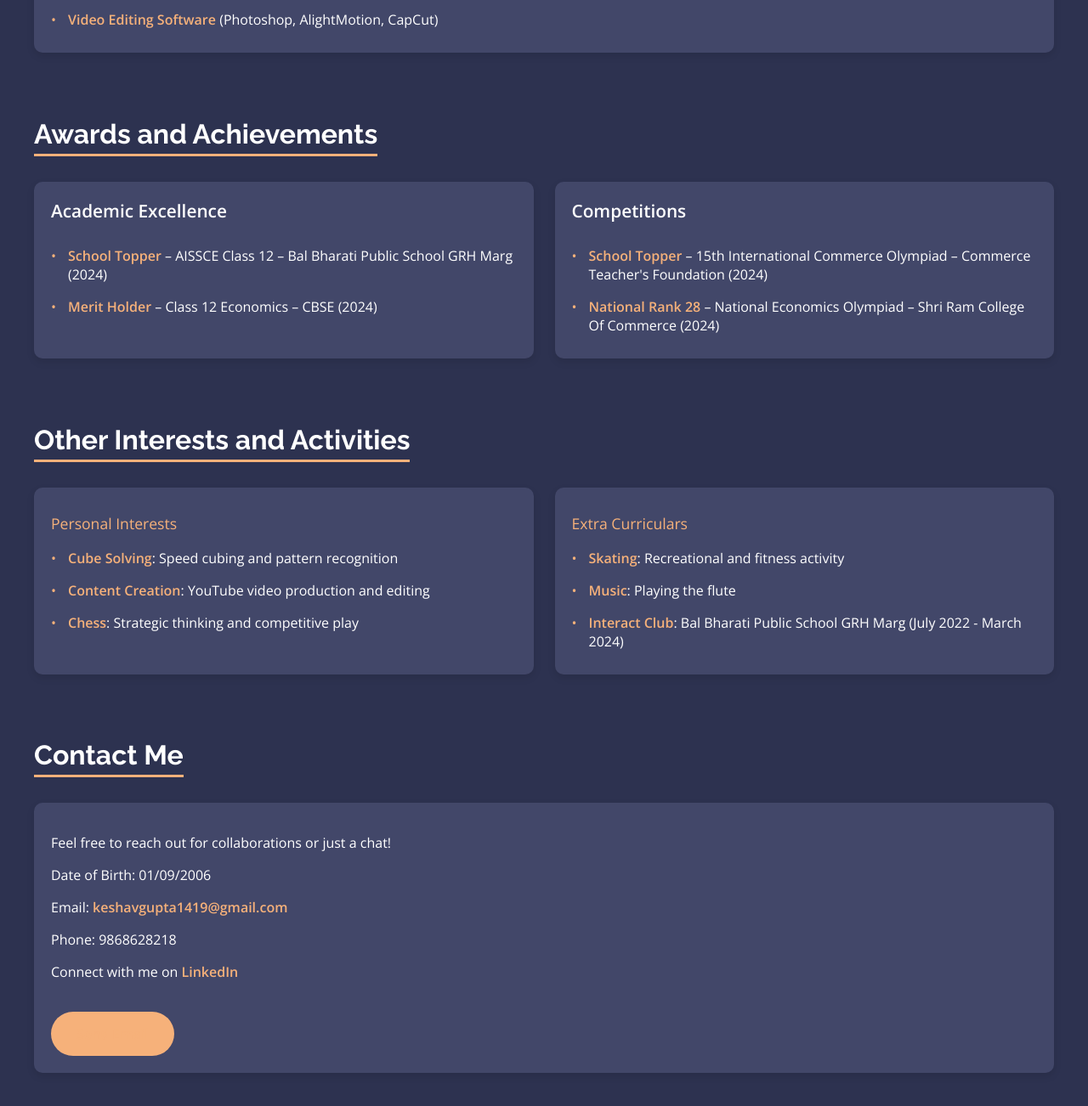
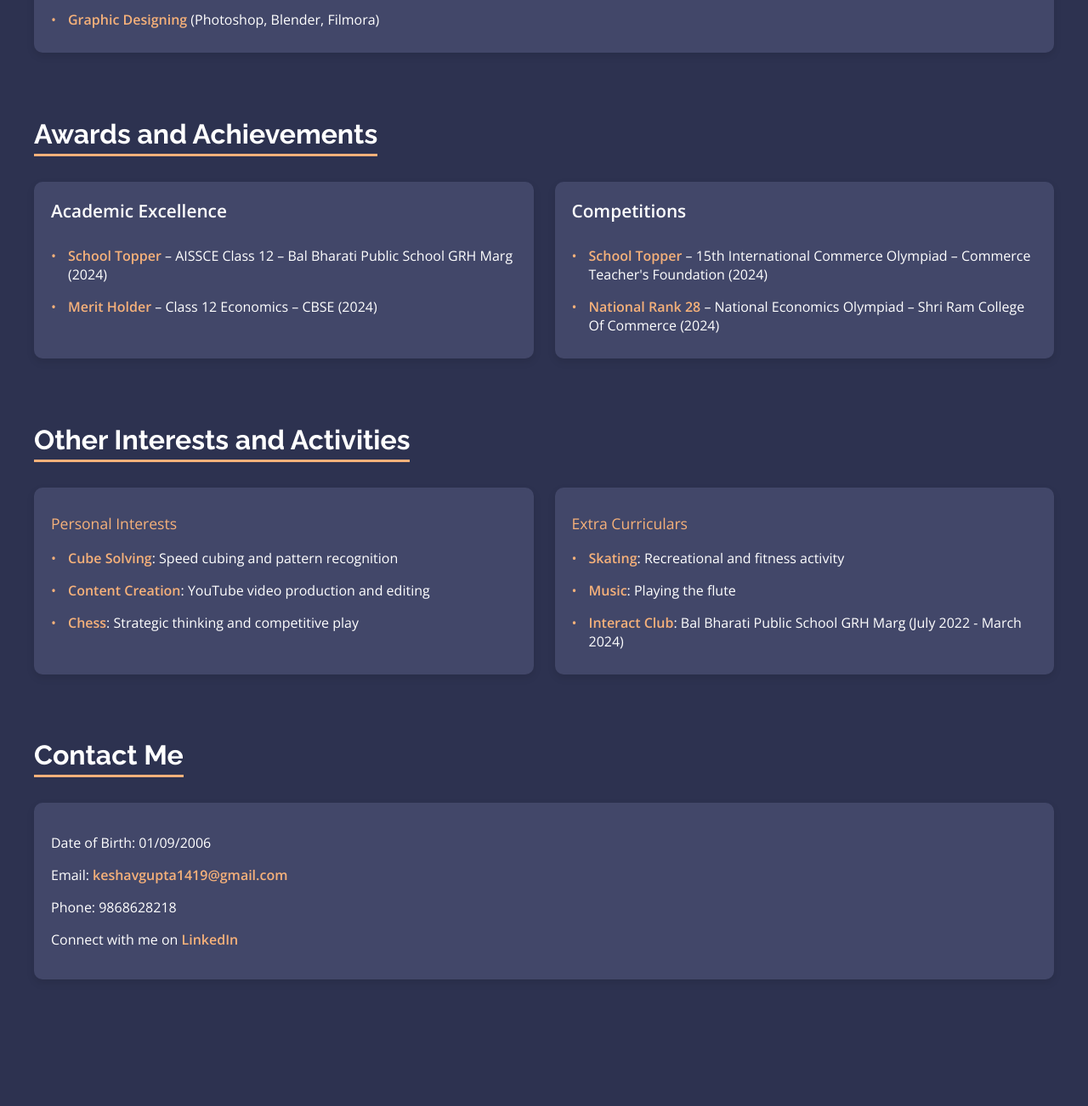
Before and after one commit to keshav-gupta14/resume-website, a plain HTML site: page index.html in a window 1280 px wide. Shown: the part 1909-3211 px from the top of the page at 85% size. After the commit the page ends 3112 px from the top, so only its background shows below. Drawn offline with nearby package versions, Linux system fonts and the light colour scheme.

Commit message:
Update index.html

```diff
--- a/index.html
+++ b/index.html
@@ -90,7 +90,7 @@
                 <ul>
                     <li><span class="highlight">Microsoft Suite</span> (Excel, Word, Powerpoint)</li>
                     <li><span class="highlight">Canva</span></li>
-                    <li><span class="highlight">Video Editing Software</span> (Photoshop, AlightMotion, CapCut)</li>
+                    <li><span class="highlight">Graphic Designing</span> (Photoshop, Blender, Filmora)</li>
                 </ul>
             </div>
         </div>
@@ -142,12 +142,10 @@
         <h2>Contact Me</h2>
         <div class="contact-grid">
             <div class="contact-info">
-                <p>Feel free to reach out for collaborations or just a chat!</p>
                 <p>Date of Birth: 01/09/2006</p>
                 <p>Email: <a href="mailto:keshavgupta1419@gmail.com">keshavgupta1419@gmail.com</a></p>
                 <p>Phone: 9868628218</p>
                 <p>Connect with me on <a href="https://www.linkedin.com/in/keshav-gupta-546901275/">LinkedIn</a></p>
-                <a href="mailto:keshavgupta1419@gmail.com" class="contact-button">Send Email</a>
             </div>
         </div>
     </section>
```
